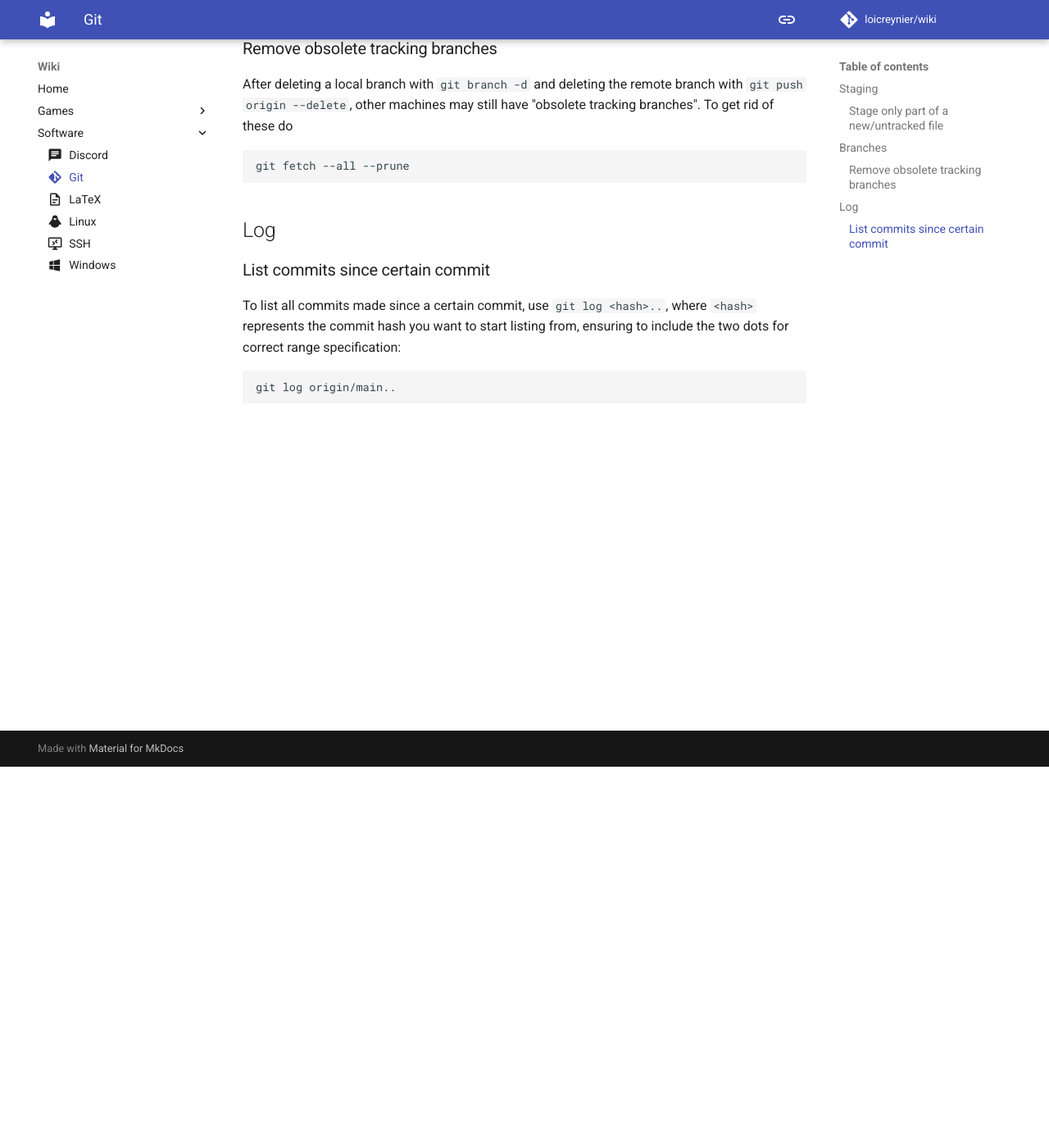
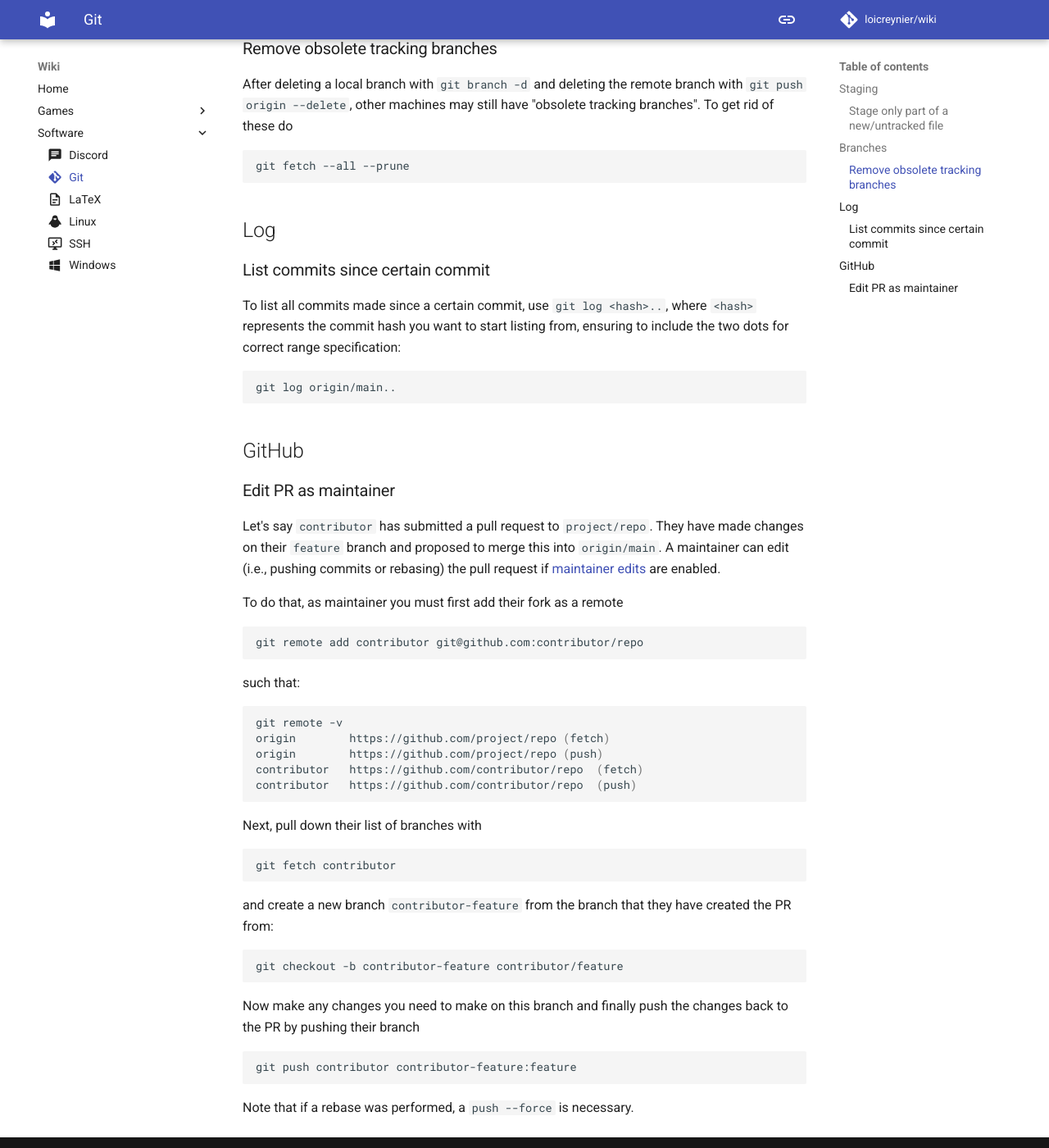
Before and after one commit to loicreynier/wiki, an MkDocs documentation site: the page built from docs/software/git.md, in a window 1280 px wide and 1400 px high, scrolled down 465 px. Shown: the whole window at 82% size. Built offline with MkDocs 1.6.1 and Material for MkDocs 9.7.7, drawn with Linux system fonts in a browser that asks for light colours; comment, search, counter and statistics services are not loaded.

Commit message:
docs(git): add PR edit notes

````diff
--- a/docs/software/git.md
+++ b/docs/software/git.md
@@ -44,3 +44,51 @@ ensuring to include the two dots for correct range specification:
 ```shell
 git log origin/main..
 ```
+
+## GitHub
+
+### Edit PR as maintainer
+
+Let's say `contributor` has submitted a pull request to `project/repo`.
+They have made changes on their `feature` branch and proposed to merge this into `origin/main`.
+A maintainer can edit (i.e., pushing commits or rebasing) the pull request
+if [maintainer edits][Github_maintainer_edits] are enabled.
+
+To do that, as maintainer you must first add their fork as a remote
+
+```shell
+git remote add contributor git@github.com:contributor/repo
+```
+
+such that:
+
+```shell
+git remote -v
+origin        https://github.com/project/repo (fetch)
+origin        https://github.com/project/repo (push)
+contributor   https://github.com/contributor/repo  (fetch)
+contributor   https://github.com/contributor/repo  (push)
+```
+
+Next, pull down their list of branches with
+
+```shell
+git fetch contributor
+```
+
+and create a new branch `contributor-feature` from the branch that they have created the PR from:
+
+```shell
+git checkout -b contributor-feature contributor/feature
+```
+
+Now make any changes you need to make on this branch
+and finally push the changes back to the PR by pushing their branch
+
+```shell
+git push contributor contributor-feature:feature
+```
+
+Note that if a rebase was performed, a `push --force` is necessary.
+
+[Github_maintainer_edits]: https://docs.github.com/en/pull-requests/collaborating-with-pull-requests/working-with-forks/allowing-changes-to-a-pull-request-branch-created-from-a-fork
````
